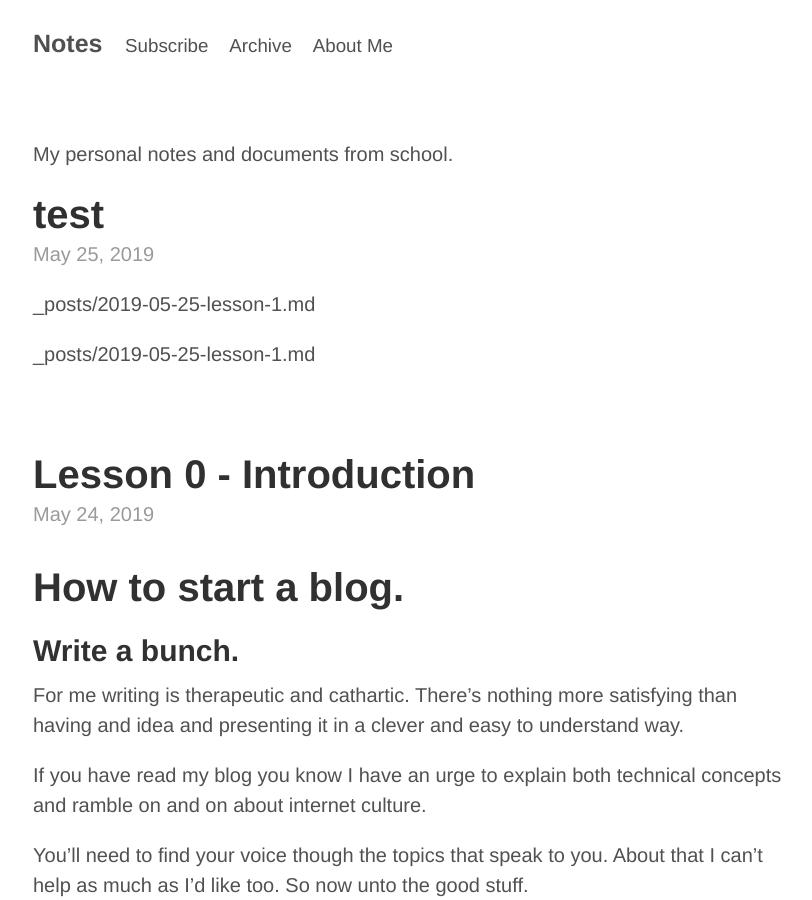
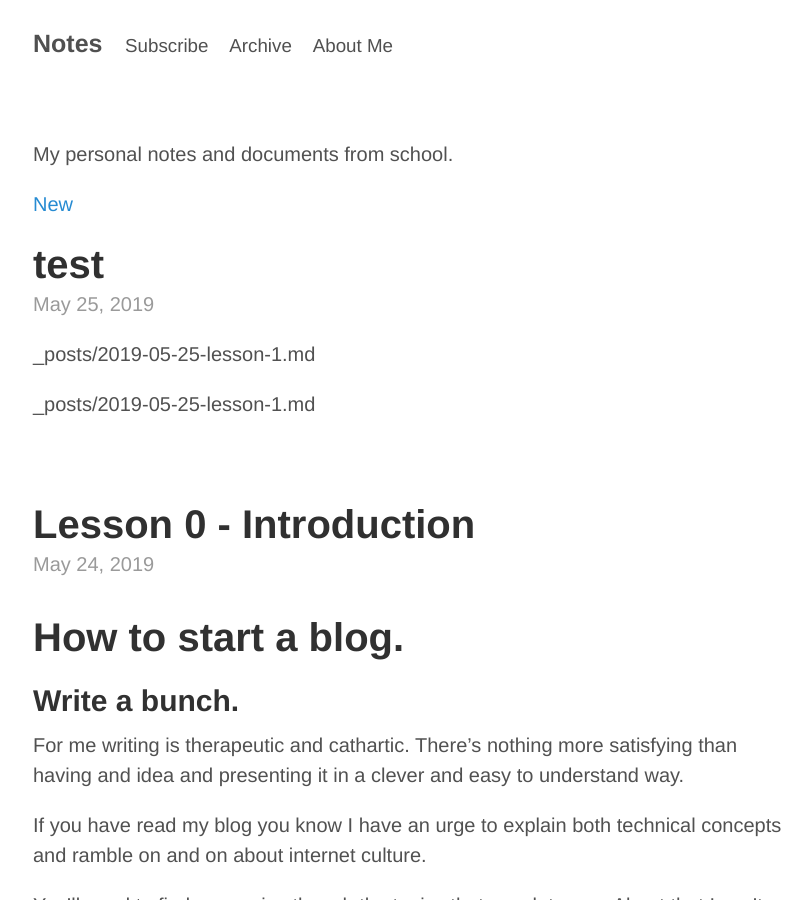
Before and after one commit to alex-esc/notes, a Jekyll site: the page built from index.md, in a window 1280 px wide and 900 px high. Shown: the whole window, without its empty margins (227-1039 px from the left). Built offline with Jekyll 4.4.1, drawn with Linux system fonts in a browser that asks for light colours.

Commit message:
Update index.md

```diff
--- a/index.md
+++ b/index.md
@@ -6,7 +6,9 @@ excerpt_separator: <!--more-->
 
 {{site.description}}
 
+[New][docli]
 
+[docli]: https://github.com/alex-esc/notes/new/master/_posts
 
 {% for post in site.posts %}
 
```
